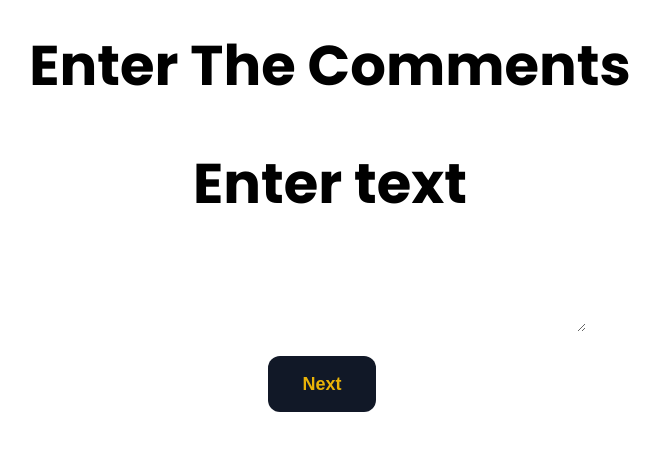
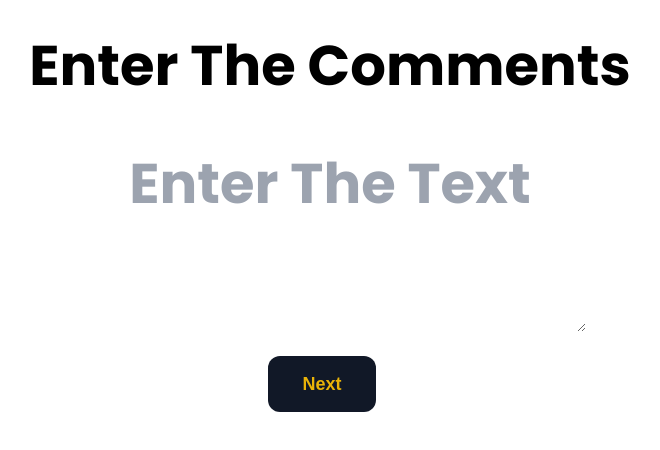
Before and after one commit to sathiyaIbe/LiveEditor, a Next.js app: page / in a window 1280 px wide. Both pictures are taken after a click on the button "Capture". Shown: the top 450 px of the page, without its empty margins (318-978 px from the left). Built offline with nearby package versions, Linux system fonts and the light colour scheme; no server answers; a web font is replaced by a local one.

Commit message:
added the new text

```diff
--- a/sections/Hero.jsx
+++ b/sections/Hero.jsx
@@ -28,7 +28,7 @@ const Hero = () =>
 {
   const [video, setVideo] = React.useState(null);
   const [image, setImage] = React.useState(null);
-  const [text, setText] = React.useState("Enter text");
+  const [text, setText] = React.useState("");
   const [isImgEditorShown, setIsImgEditorShown] = React.useState(false);
   const [toggleText, setToggleText] = React.useState(false);
   const ref = useRef(null)
@@ -127,7 +127,7 @@ return(
 <h1 className="Header mb-6 mt-6">Enter The Comments</h1>
 
 <textarea row="3" id="input"  className="md:max-w-[40vw] textArea max-w-[80vw] min-h-[25vh] resize-y resize-x  track-[1px]  self-center text-center  bg-transparent border  border-none text-black  rounded-lg focus:ring-none focus:border-none block w-full p-2.5 "
- type='text' onChange={onChange} value={text}></textarea>
+ type='text' placeholder="Enter The Text" onChange={onChange} value={text}></textarea>
  <button type="button" className="my-6 self-center  max-w-[150px]  px-8 py-3 text-lg font-bold text-yellow-500 transition-all duration-200 bg-gray-900 border-2 border-transparent sm:w-auto rounded-xl font-pj hover:bg-gray-600 focus:outline-none focus:ring-2 focus:ring-offset-2 focus:ring-gray-900" onClick={onChangeText}>Next</button>
 </div>
 }
```
